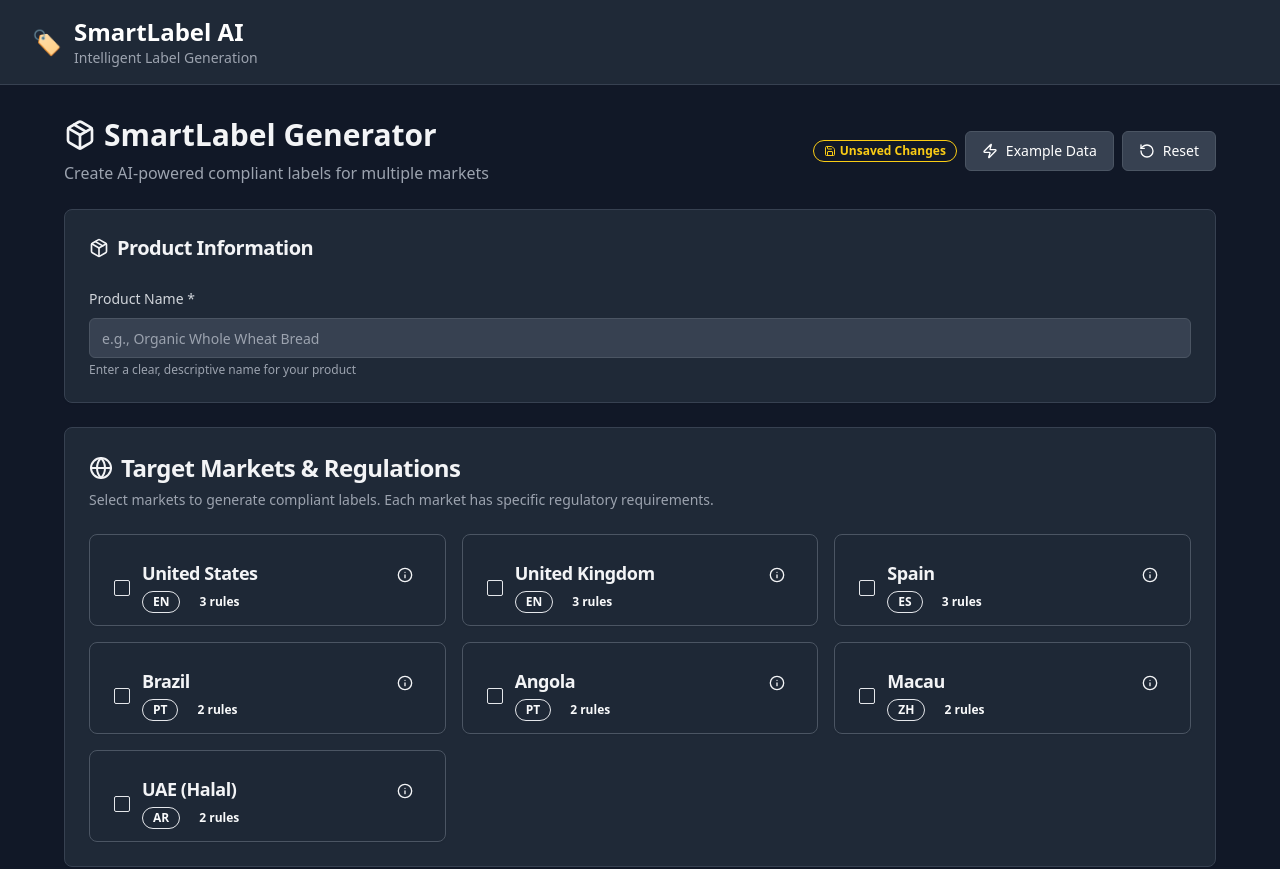
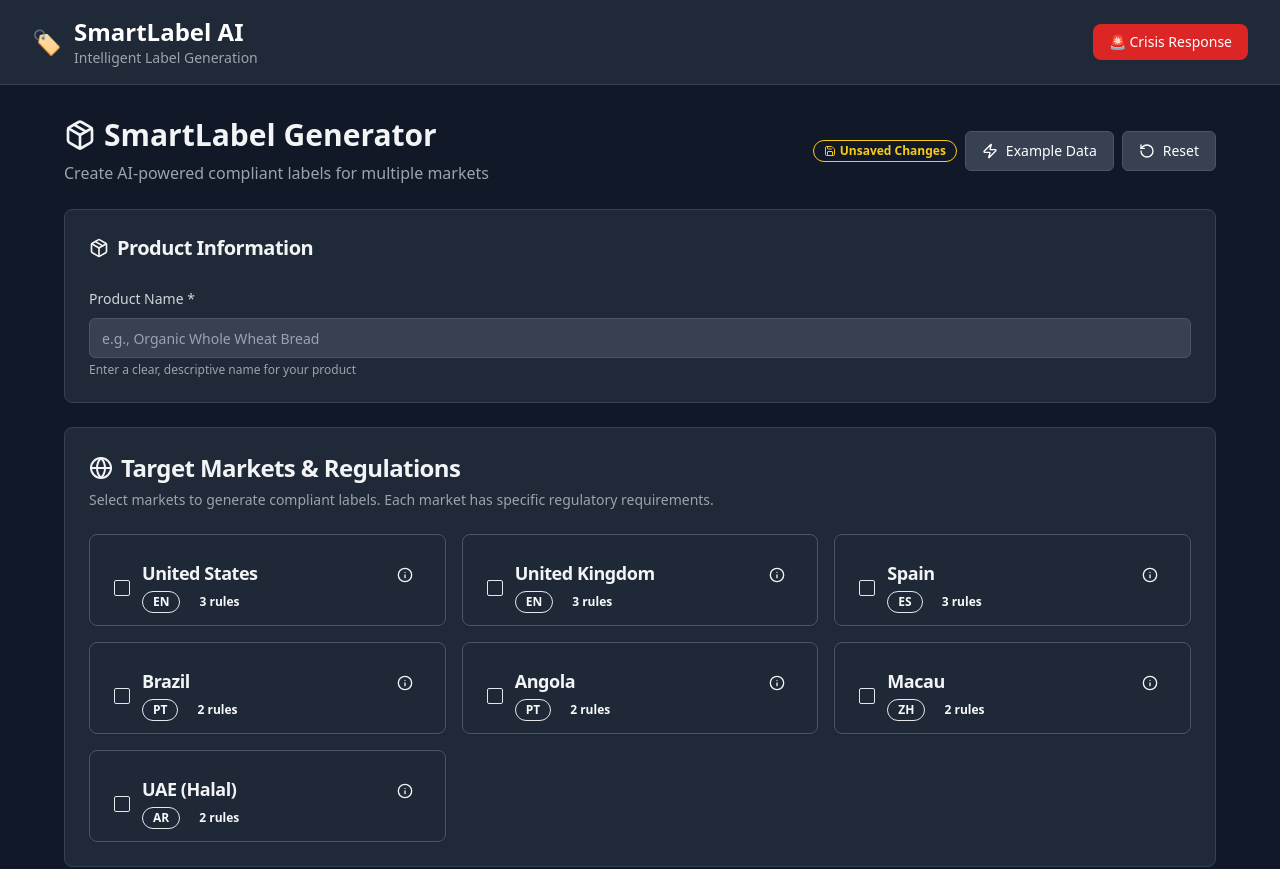
Before and after one commit to fusuma/geekathon, a Next.js app in the folder apps/web/: page / in a window 1280 px wide. Shown: the top 869 px of the page. Built offline with nearby package versions, Linux system fonts and the light colour scheme.

Commit message:
Add Crisis Response navigation button to main page
- Add prominent red 'Crisis Response' button in header
- Button links to /crisis page with crisis simulator functionality
- Maintains existing navigation buttons for results view
- Crisis functionality fully implemented and accessible

```diff
--- a/apps/web/app/page.tsx
+++ b/apps/web/app/page.tsx
@@ -141,8 +141,16 @@ export default function HomePage() {
               </div>
             </div>
 
+            <div className="flex gap-2">
+              <a
+                href="/crisis"
+                className="px-4 py-2 text-sm bg-red-600 hover:bg-red-700 rounded-lg transition-colors flex items-center gap-2"
+              >
+                🚨 Crisis Response
+              </a>
+
               {viewState === 'results' && (
-              <div className="flex gap-2">
+                <>
                   <button
                     onClick={handleBackToInput}
                     className="px-4 py-2 text-sm bg-gray-700 hover:bg-gray-600 rounded-lg transition-colors"
@@ -155,8 +163,9 @@ export default function HomePage() {
                   >
                     Generate New
                   </button>
+                </>
+              )}
             </div>
-            )}
           </div>
         </div>
       </header>
```
Lines whose indentation alone changed are shown as unchanged.
